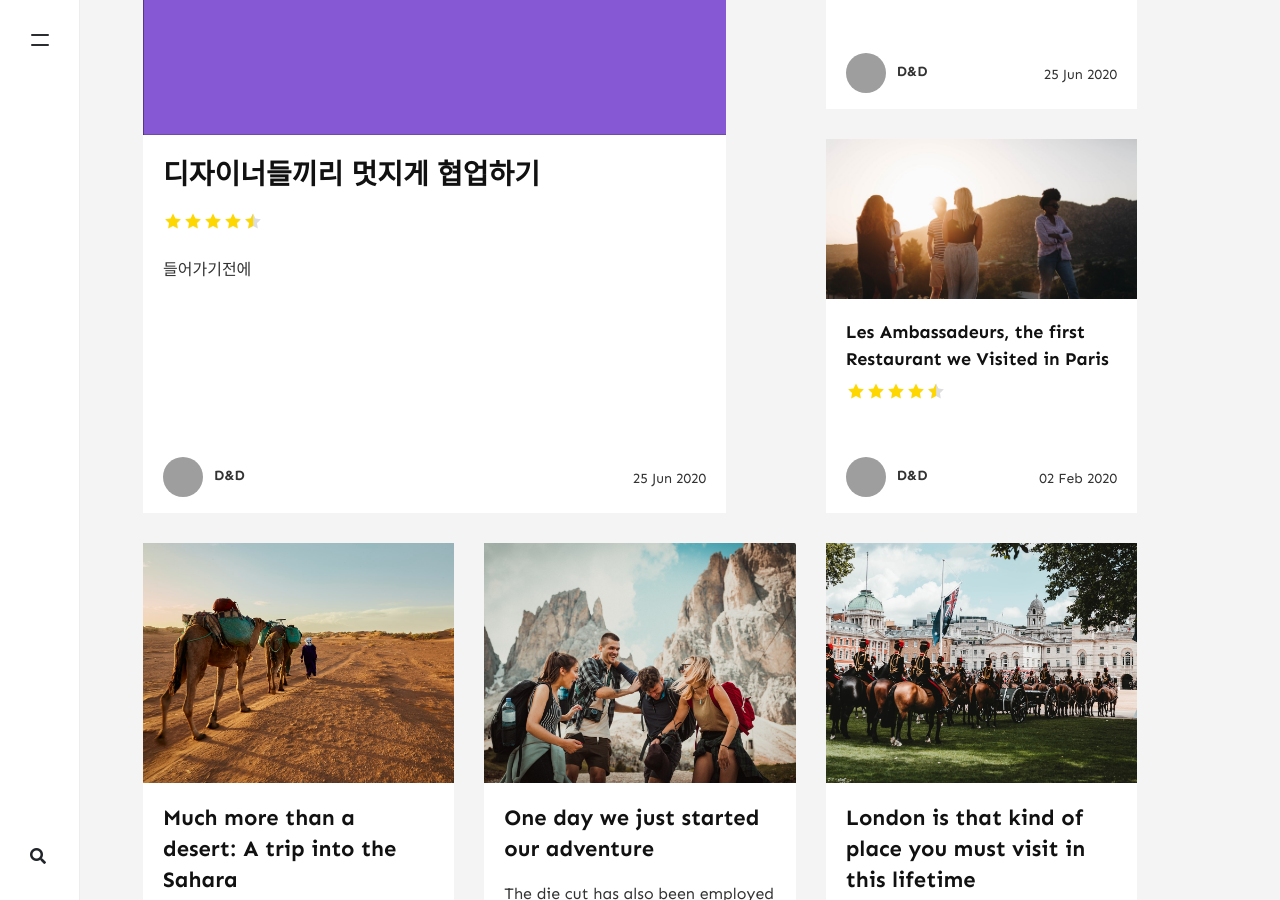
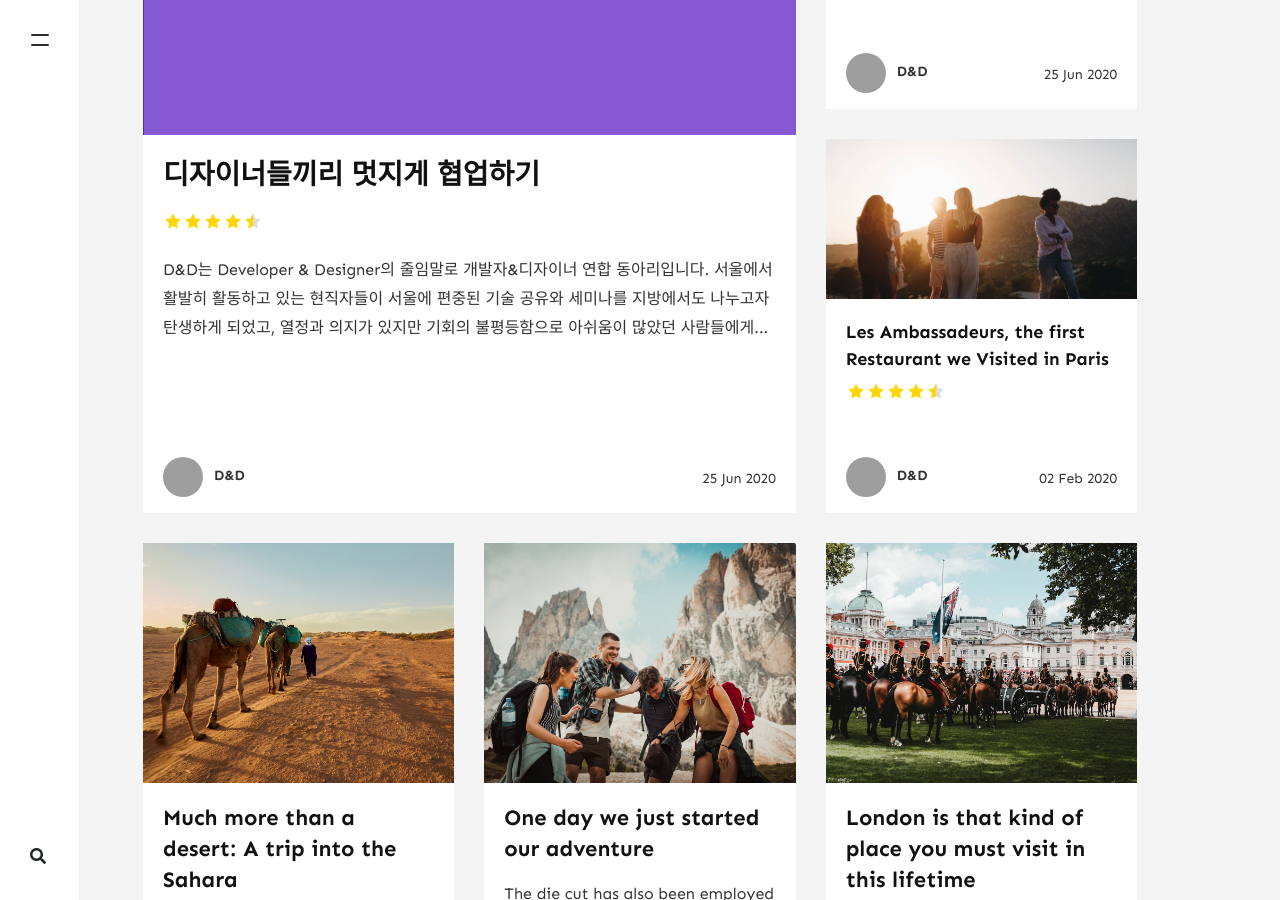
Before and after one commit to DNDACADEMY/dndacademy.github.io, a Jekyll site: the page built from index.html, in a window 1280 px wide and 900 px high, scrolled down 603 px. Built offline with Jekyll 4.4.1, drawn with Linux system fonts in a browser that asks for light colours; nearby versions of some CDN libraries; the list of posts is cut into pages by our own code; comment, search, counter and statistics services are not loaded; grey boxes are pictures that could not be loaded.

Commit message:
들어가기전에 문구 삭제

```diff
--- a/_posts/2020-06-25-dnd-about.md
+++ b/_posts/2020-06-25-dnd-about.md
@@ -8,7 +8,6 @@ image: assets/images/screenshot.png
 rating: 4.5
 ---
 
-<h1>들어가기전에</h1>
 D&D는 Developer & Designer의 줄임말로 개발자&디자이너 연합 동아리입니다. 서울에서 활발히 활동하고 있는 현직자들이 서울에 편중되어 있는 기술 공유와 세미나를 지방에서도 나누고자 탄생하게 되었고, 열정과 의지가 있지만 기회의 불평등함으로 아쉬움이 많았던 사람들에게 함께 배우고 자랄 수 있는 장을 열어 교육 기회의 평등함을 추구하는 것을 목표로 삼고 있습니다. 2019년 여름 1기를 모집하여 처음 시작되었고, 많은 분들이 우리의 목적에 공감하고 실제로 많은 도움을 받았다는 피드백을 발판 삼아 올 여름 3기를 모집중에 있습니다.
 
 ### Challenge
--- a/_posts/2020-06-25-dnd-design.md
+++ b/_posts/2020-06-25-dnd-design.md
@@ -7,8 +7,6 @@ tags: [Branding, Design, Collaboration, 브랜딩]
 image: assets/images/blog/design/DD_moving_image_ver.2.gif
 rating: 4.5
 ---
-
-## 들어가기전에
 
 D&D는 Developer & Designer의 줄임말로 개발자&디자이너 연합 동아리입니다. 서울에서 활발히 활동하고 있는 현직자들이 서울에 편중된 기술 공유와 세미나를 지방에서도 나누고자 탄생하게 되었고, 열정과 의지가 있지만 기회의 불평등함으로 아쉬움이 많았던 사람들에게 함께 배우고 자랄 수 있는 장을 열어 교육 기회의 평등함을 추구하는 것을 목표로 삼고 있습니다. 2019년 여름 1기를 모집하여 처음 시작되었고, 많은 분이 우리의 목적에 공감하고 실제로 많은 도움을 받았다는 피드백을 발판 삼아 올여름 3기를 모집 중에 있습니다.
 
```
